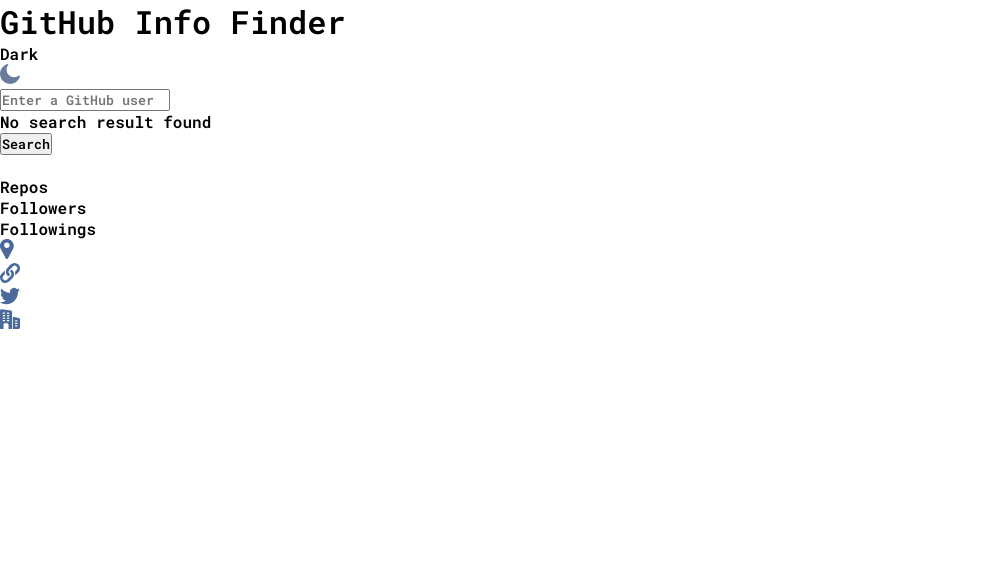
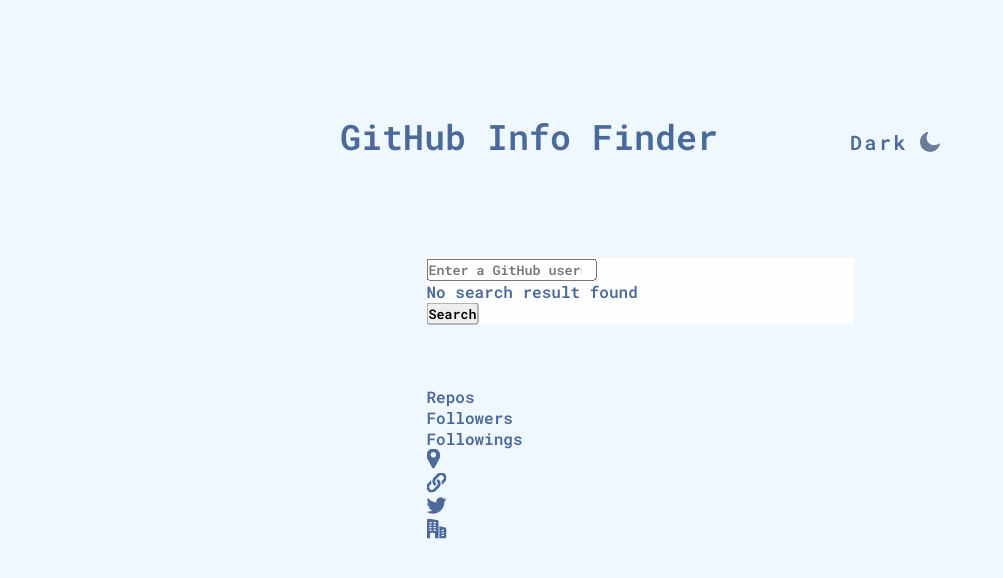
Before and after one commit to rashup198/GitHub-profile-finder, a plain HTML site: page index.html in a window 1280 px wide. Shown: the whole page, without its empty margins (0-1003 px from the left). Drawn offline with Linux system fonts and the light colour scheme.

Commit message:
updated style.css

```diff
--- a/style.css
+++ b/style.css
@@ -1,6 +1,77 @@
 *,*::before,*::after{
 padding: 0;
 margin: 0;
-font-family: 'Balsamiq Sans', cursive;
+
 font-family: 'Roboto Mono', monospace;
 }
+
+body{
+    background-color: aliceblue;
+
+    color: hwb(217 29% 39%);
+    width: 100%;
+    position: relative;
+    height: 100vh;
+}
+
+/* .wrapper{
+    width: 427px;
+    position: absolute;
+    top: 50%;
+    left: 50%;
+    transform: translate(-50%, -50%);
+    display: flex;
+    flex-direction: column;
+    gap: 40px;
+
+} */
+
+header{
+    top: 17%;
+    left: 50%;
+    transform: translate(-50%, -50%);
+    position: absolute;
+    display: flex;
+    flex-direction: row;
+    justify-content: space-between;
+    align-items: baseline;
+    width: 600px;
+    gap:100px
+}
+
+header h1{
+    font-size: 35px;
+}
+
+header #btn-mode{
+    font-size: 20px;
+    display: flex;
+    justify-content: space-between;
+    align-items: center;
+    width: 90px;
+    letter-spacing: 2.5px;
+    color: hwb(217 29% 39%);
+    font-weight: bold;
+}
+
+#app{
+    width: 427px;
+    position: absolute;
+    top: 50%;
+    left: 50%;
+    transform: translate(-50%, -50%);
+    display: flex;
+    flex-direction: column;
+    gap: 40px;
+}
+
+#btn-mode:hover{
+    cursor: pointer;
+}
+
+.searchbar-container {
+    position: relative;
+    background-color: #fefefe;
+    border: 15px;
+
+}
```
